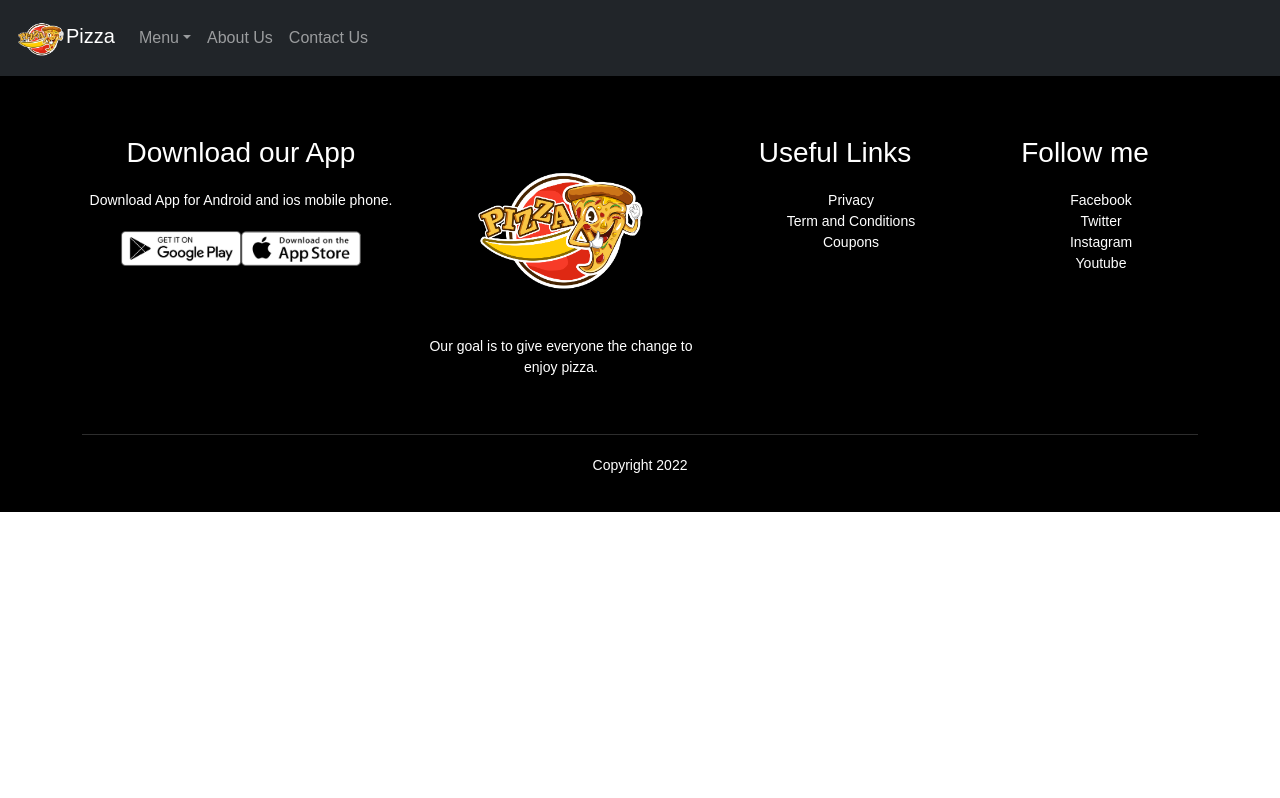
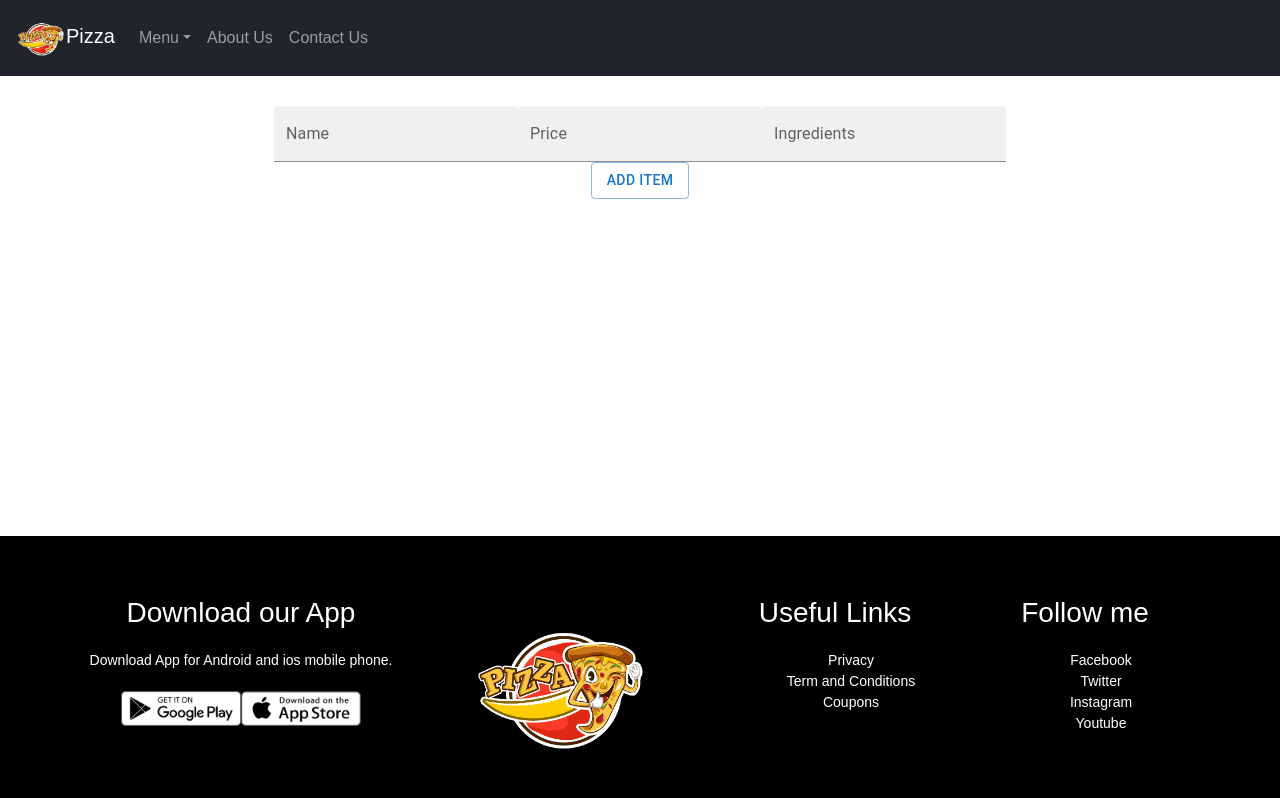
Before and after one commit to TimoOerlemans/Frontend, a React (Create React App) app: page /AddProduct in a window 1280 px wide. Shown: the top 798 px of the page. Built offline with nearby package versions, Linux system fonts and the light colour scheme; no server answers.

Commit message:
pizza en category

```diff
--- a/package.json
+++ b/package.json
@@ -18,6 +18,7 @@
     "react-bootstrap": "^2.2.1",
     "react-dom": "^17.0.2",
     "react-grid-system": "^8.1.3",
+    "react-hook-form": "^7.30.0",
     "react-json-pretty": "^2.2.0",
     "react-router-dom": "^6.2.2",
     "react-scripts": "^5.0.0",
--- a/src/Components/Header.js
+++ b/src/Components/Header.js
@@ -16,6 +16,7 @@ function Header() {
         <Nav>
           <NavDropdown title="Menu">
             <NavDropdown.Item href="/Pizzas">Pizzas</NavDropdown.Item>
+            <NavDropdown.Item href="/AddProduct">Add Pizza</NavDropdown.Item>
           </NavDropdown>
           <Nav.Link href="#about-us">About Us</Nav.Link>
           <Nav.Link href="#contact-us">Contact Us</Nav.Link>
--- /dev/null
+++ b/src/pages/AddProduct.css
@@ -0,0 +1,5 @@
+.Empty {
+    margin-top: 30px;
+    margin-bottom: 30px;
+    min-height: 50vh;
+}
--- /dev/null
+++ b/src/pages/AddProduct.js
@@ -0,0 +1,65 @@
+import React from "react";
+import { useForm } from "react-hook-form";
+import axios from "axios";
+import Button from "@mui/material/Button";
+import TextField from "@mui/material/TextField";
+import '../pages/AddProduct.css'
+
+export default function AddProduct() {
+  const {
+    register,
+    handleSubmit,
+    formState: { errors },
+  } = useForm();
+  const onSubmit = (data) =>
+    axios
+      .post("http://localhost:8080/api/v1/product", data)
+      .then(function (response) {
+        console.log(response);
+      })
+      .catch(function (error) {
+        console.log(error);
+        console.log(data);
+      });
+
+  return (
+    <div className="flex-child">
+      <div className="Empty">
+        <h1></h1>
+        <form onSubmit={handleSubmit(onSubmit)}>
+          <TextField
+            id="filled-basic"
+            label="Name"
+            variant="filled"
+            {...register("name", { required: true })}
+          />
+          {errors.exampleRequired && <p>This field is required</p>}
+
+          <TextField
+            id="filled-basic"
+            type="number"
+            label="Price"
+            variant="filled"
+            min={1}
+
+            {...register("price", { required: true })}
+          />
+          {errors.exampleRequired && <p>This field is required</p>}
+
+          <TextField
+            id="filled-basic"
+            label="Ingredients"
+            variant="filled"
+            {...register("ingredients", { required: true })}
+          />
+          {errors.exampleRequired && <p>This field is required</p>}
+          <div>
+            <Button variant="outlined" type="submit">
+              Add Item
+            </Button>
+          </div>
+        </form>
+      </div>
+    </div>
+  );
+}
--- a/src/pages/Pizza.css
+++ b/src/pages/Pizza.css
@@ -1,35 +1,21 @@
+*{
+  padding: 0;
+  margin: 0;
+  box-sizing: border-box;
+  font-family: 'Josefin Sans', sans-serif;
 
-  /* First border-left-width setting is a fallback */
-  .card-custom-img::after {
-    position: absolute;
-    content: '';
-    top: 161px;
-    left: 0;
-    width: 0;
-    height: 0;
-    border-style: solid;
-    border-top-width: 40px;
-    border-right-width: 0;
-    border-bottom-width: 0;
-    border-left-width: 545px;
-    border-left-width: calc(575px - 5vw);
-    border-top-color: transparent;
-    border-right-color: transparent;
-    border-bottom-color: transparent;
-    border-left-color: inherit;
-  }
-
-  .card-body {
-    overflow-y: auto;
-    border-radius: 10%;
-    border-color: black;
-  }
-
+}
+.card-body {
+  border-radius: 10%;
+  border-color: black;
+}
 
 .card {
  border-color: black;
  border-radius: 0%;
- width: px;
+ width: 500px;
+ margin-top: 30px;
+
 }
 .img{
   width: 50px;
--- a/src/routes.js
+++ b/src/routes.js
@@ -1,5 +1,6 @@
 import { Route, Routes } from 'react-router-dom';
 import './App.css';
+import AddProduct from './pages/AddProduct';
 import Content from './pages/Content';
 import Pizzas from './pages/Pizzas';
 
@@ -10,6 +11,7 @@ export const FrontendRoutes  = () => {
         <Route exact path='/' element={<Content/>} />
         <Route exact path='/Content' element={<Content/>} />
         <Route exact path='/Pizzas' element={<Pizzas/>} />
+        <Route exact path='/AddProduct' element={<AddProduct/>}/>
       </Routes>
     </div>
   );
--- a/src/services/Productservices.js
+++ b/src/services/Productservices.js
@@ -1,10 +1,13 @@
 import axios from "axios";
 
-const Product_API_BASE_URL = "http://localhost:8080/api/v1/products";
+const Product_API_BASE_URL = "http://localhost:8080/api/v1/";
 
 class ProductServices{
     getProducts(){
-        return axios.get(Product_API_BASE_URL);
+        return axios.get(Product_API_BASE_URL + "Products/");
+    }
+    saveProducts(product){
+        return axios.post(Product_API_BASE_URL + "Product" + product)
     }
 }
 export default new ProductServices()
```
Also changed, not shown: src/pages/Pizzas.js (+8 -8 lines), src/services/Categoryservices.js (added, +10 -0 lines), src/services/OrderServices.js (deleted, +0 -10 lines), 1 other file (tests, documents, lock files or other folders).
